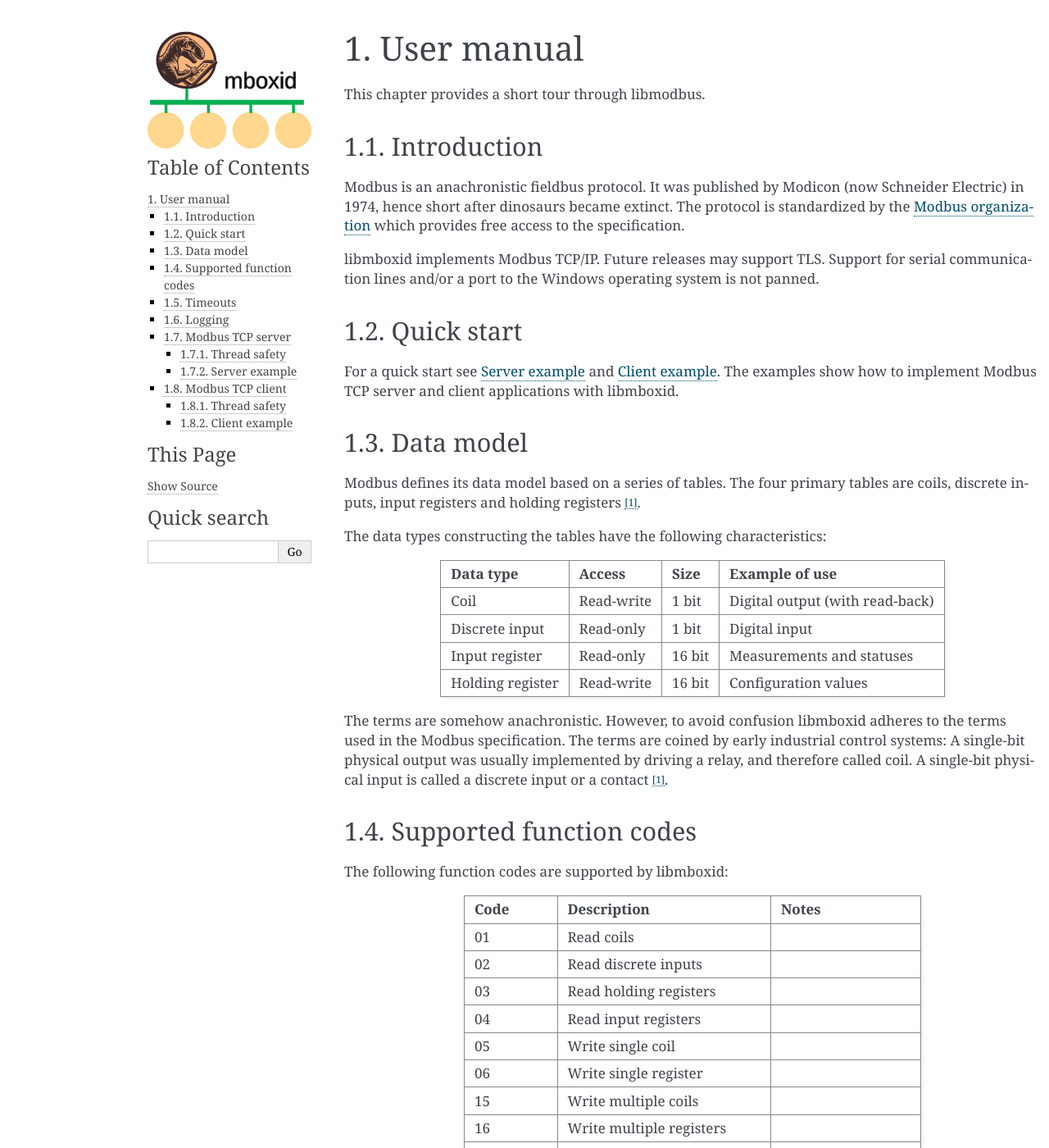
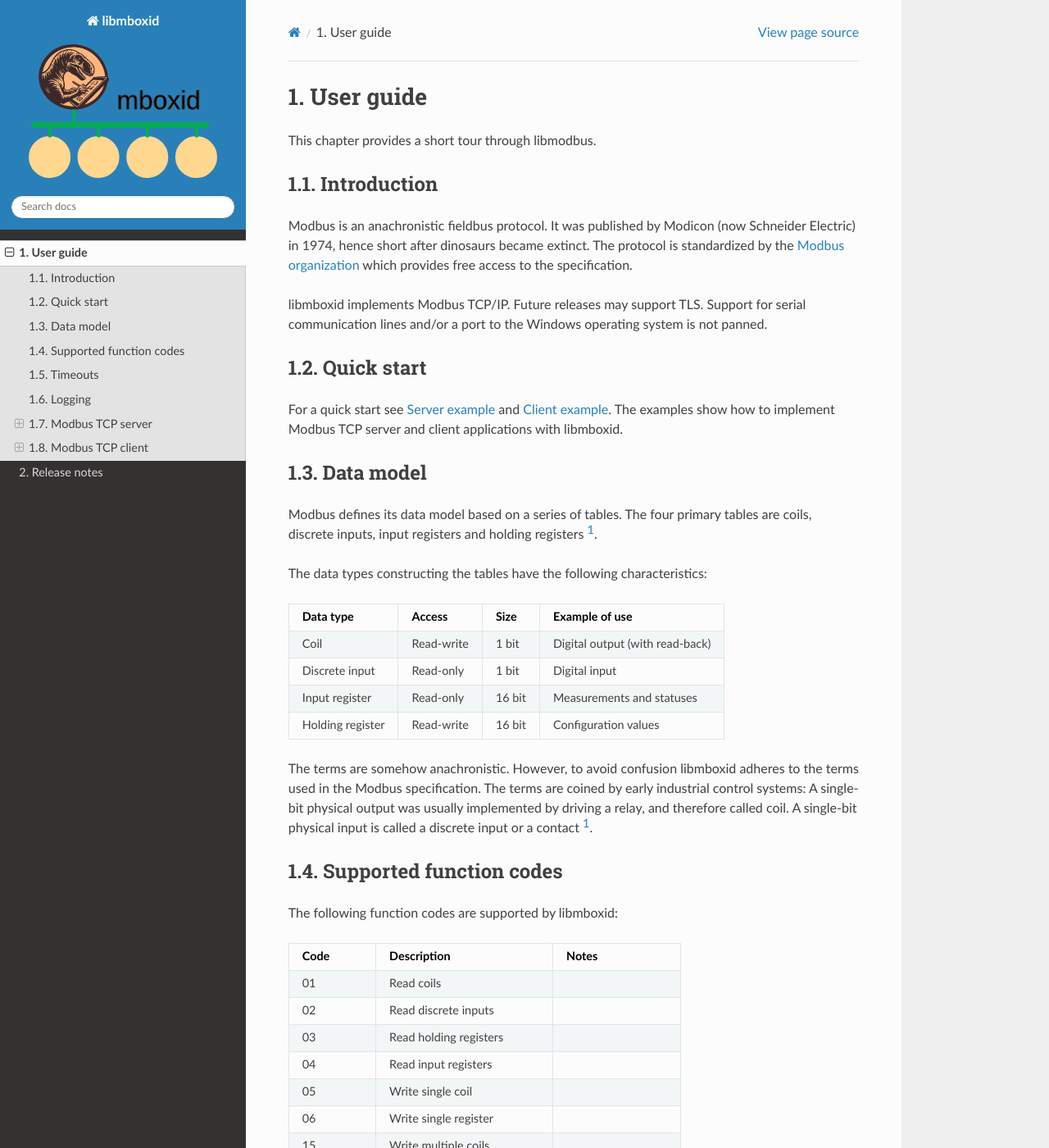
Before and after one commit to mboxid/libmboxid, a Sphinx documentation site: the page built from docs/user_guide.rst, in a window 1280 px wide and 1400 px high. Shown: the whole window at 82% size. Built offline with Sphinx 7.4.7 and the Read the Docs theme 2.0.0, drawn with Linux system fonts in a browser that asks for light colours; pages that are not in the unit, such as notebooks, are missing from menus; some of the changed text lies outside the part shown.

```diff
--- a/docs/conf.py
+++ b/docs/conf.py
@@ -9,7 +9,7 @@
 project = 'libmboxid'
 copyright = '2024, Franz Hollerer'
 author = 'Franz Hollerer'
-release = '0.1.0'
+release = '1.0.0'
 
 # -- General configuration ---------------------------------------------------
 # https://www.sphinx-doc.org/en/master/usage/configuration.html#general-configuration
@@ -40,11 +40,7 @@ exhale_args = {
 # -- Options for HTML output -------------------------------------------------
 # https://www.sphinx-doc.org/en/master/usage/configuration.html#options-for-html-output
 
-html_theme = 'alabaster'
-html_theme_options = {
-    'body_min_width': '50em',
-    'body_max_width': 'none',
-}
+html_theme = 'sphinx_rtd_theme'
 html_static_path = ['_static']
 html_logo = './mboxid_logo.svg'
 primary_domain = 'cpp'
--- a/docs/index.rst
+++ b/docs/index.rst
@@ -7,11 +7,12 @@ libmboxid
 =========
 
 A Modbus TCP C++ library for unixoid systems.
+`--- Get it on GitHub --- <https://github.com/mboxid/libmboxid>`_
 
 .. toctree::
-   :numbered:
+   :numbered: 3
    :maxdepth: 2
 
-   user_manual
+   user_guide
    release_notes
    api/library_root
--- /dev/null
+++ b/docs/requirements.txt
@@ -0,0 +1,4 @@
+sphinx
+sphinx-rtd-theme
+breathe
+exhale
--- a/docs/user_manual.rst
+++ b/docs/user_guide.rst
@@ -1,5 +1,5 @@
-User manual
-===========
+User guide
+==========
 
 This chapter provides a short tour through libmodbus.
 
@@ -15,6 +15,7 @@ access to the specification.
 libmboxid implements Modbus TCP/IP. Future releases may support TLS.
 Support for serial communication lines and/or a port to the Windows
 operating system is not panned.
+
 
 Quick start
 -----------
@@ -90,15 +91,16 @@ Modbus TCP server
 
 Follow the steps below to write your own Modbus TCP server application:
 
-1. Implement a :class:`mboxid::backend_connector`. This class connects
-    the Modbus server with the user application.
+1. Implement a :class:`mboxid::backend_connector`. \
+   The class connects the Modbus server with the user application.
 2. Create an instance of :class:`mboxid::modbus_tcp_server`.
 3. Configure the server instance:
+
     * :func:`mboxid::modbus_tcp_server::set_backend`
     * :func:`mboxid::modbus_tcp_server::set_server_addr` (optional)
     * :func:`mboxid::modbus_tcp_server::set_idle_timeout` (optional)
-    * :func:`mboxid::modbus_tcp_server::set_request_complete_timeout`
-        (optional)
+    * :func:`mboxid::modbus_tcp_server::set_request_complete_timeout` (optional)
+
 4. Execute :func:`mboxid::modbus_tcp_server::run`
 5. Stop the server by a call to :func:`mboxid::modbus_tcp_server::shutdown`
 
@@ -129,15 +131,17 @@ Modbus TCP client
 Follow the steps below to write your own Modbus TCP client application:
 
 1. Create an instance of :class:`mboxid::modbus_tcp_client`.
-2. Connect to the server by calling
+2. Connect to the server by calling \
    :func:`mboxid::modbus_tcp_client::connect_to_server`.
-3. Set time limit for responses with
+3. Set time limit for responses with \
    :func:`mboxid::modbus_tcp_client::set_response_timeout`.
 4. Read/write from/to the server:
+
     * :func:`mboxid::modbus_tcp_client::read_coils`
     * :func:`mboxid::modbus_tcp_client::read_discrete_inputs`
     * :func:`mboxid::modbus_tcp_client::write_single_coil`
     * etc.
+
 5. Use :func:`mboxid::modbus_tcp_client::disconnect` to disconnect from
    the server.
 
```
Also changed, not shown: README.md (+1 -0 lines), .readthedocs.yaml.
